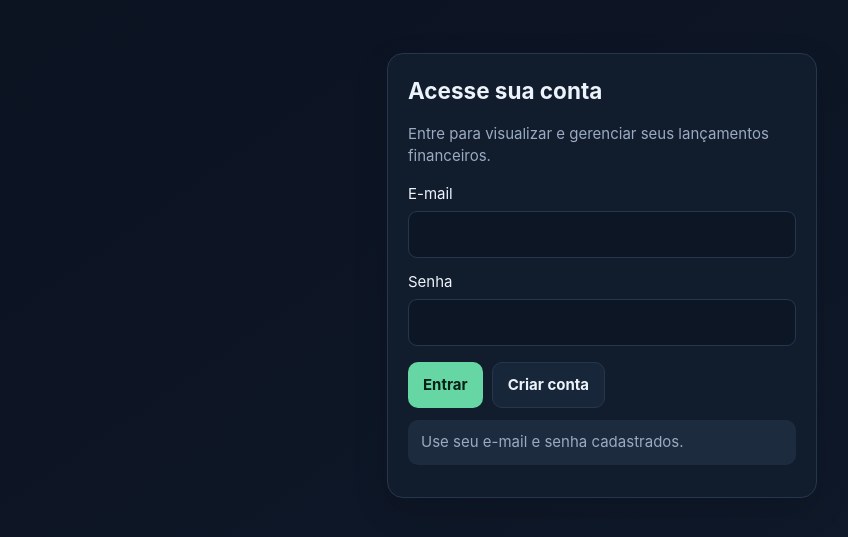
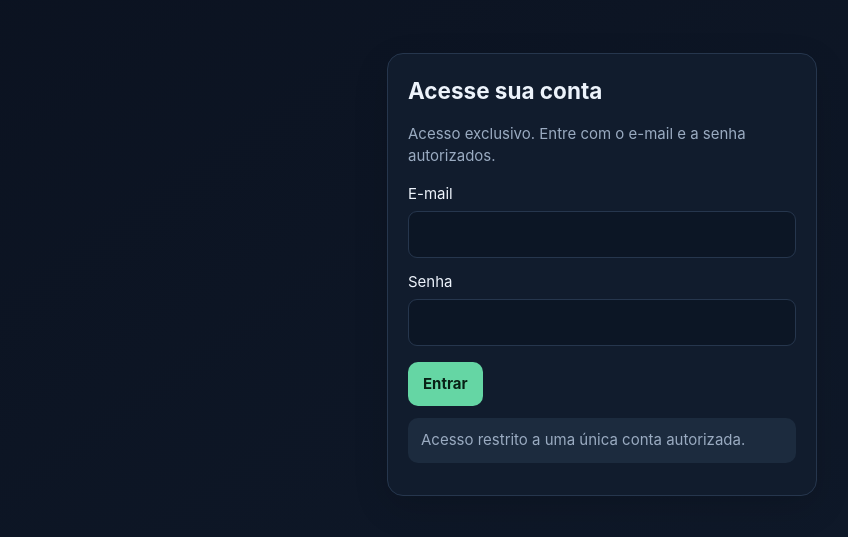
Before and after one commit to vladimirsantos46-source/vls-controle-financeiro, a plain HTML site: page index.html in a window 1280 px wide. Shown: the part 79-616 px from the top of the page, without its empty margins (38-886 px from the left). Drawn offline with Linux system fonts and the light colour scheme; a script that the page names is missing.

Commit message:
feat: restringir interface a login unico

```diff
--- a/index.html
+++ b/index.html
@@ -26,13 +26,13 @@
     </header>
 
     <section id="authView" class="card auth">
-      <h2>Acesse sua conta</h2><p class="muted">Entre para visualizar e gerenciar seus lançamentos financeiros.</p>
+      <h2>Acesse sua conta</h2><p class="muted">Acesso exclusivo. Entre com o e-mail e a senha autorizados.</p>
       <form id="authForm">
         <label class="field">E-mail<input id="email" type="email" autocomplete="username" required></label>
         <label class="field">Senha<input id="password" type="password" autocomplete="current-password" minlength="6" required></label>
-        <div class="actions"><button type="submit">Entrar</button><button type="button" id="signup" class="secondary">Criar conta</button></div>
+        <div class="actions"><button type="submit">Entrar</button></div>
       </form>
-      <p id="authMsg" class="notice" aria-live="polite">Use seu e-mail e senha cadastrados.</p>
+      <p id="authMsg" class="notice" aria-live="polite">Acesso restrito a uma única conta autorizada.</p>
     </section>
 
     <section id="appView" class="hidden">
@@ -104,7 +104,6 @@
     function openNew(){ $('entryForm').reset();$('entryId').value='';$('dialogTitle').textContent='Novo lançamento';$('entryMsg').textContent='';$('amount').value='0';$('paidAmount').value='0';$('entryDialog').showModal(); }
     function editEntry(id){const r=rows.find(x=>x.id===id);if(!r)return;$('entryId').value=r.id;$('dialogTitle').textContent='Editar lançamento';for(const [field,key] of [['kind','kind'],['description','description'],['category','category'],['dueDate','due_date'],['amount','amount'],['paidAmount','paid_amount'],['entryStatus','status'],['notes','notes']])$(field).value=r[key]??'';$('entryMsg').textContent='';$('entryDialog').showModal();}
     $('authForm').addEventListener('submit',async e=>{e.preventDefault();$('authMsg').textContent='Conectando...';const {error}=await supabase.auth.signInWithPassword({email:$('email').value,password:$('password').value});$('authMsg').textContent=error?error.message:'Acesso autorizado.';});
-    $('signup').addEventListener('click',async()=>{ $('authMsg').textContent='Criando conta...';const {data,error}=await supabase.auth.signUp({email:$('email').value,password:$('password').value});$('authMsg').textContent=error?error.message:(data.session?'Conta criada.':'Conta criada. Verifique seu e-mail para confirmar o cadastro.');});
     $('logout').addEventListener('click',async()=>{await supabase.auth.signOut();currentUser=null;showAuth();});
     supabase.auth.onAuthStateChange((_event,session)=>{currentUser=session?.user||null;if(currentUser){showApp();loadEntries();}else showAuth();});
     $('addBtn').addEventListener('click',openNew);$('cancelDialog').addEventListener('click',()=>$('entryDialog').close());$('refresh').addEventListener('click',loadEntries);$('month').addEventListener('change',loadEntries);$('search').addEventListener('input',render);$('statusFilter').addEventListener('change',render);
```
